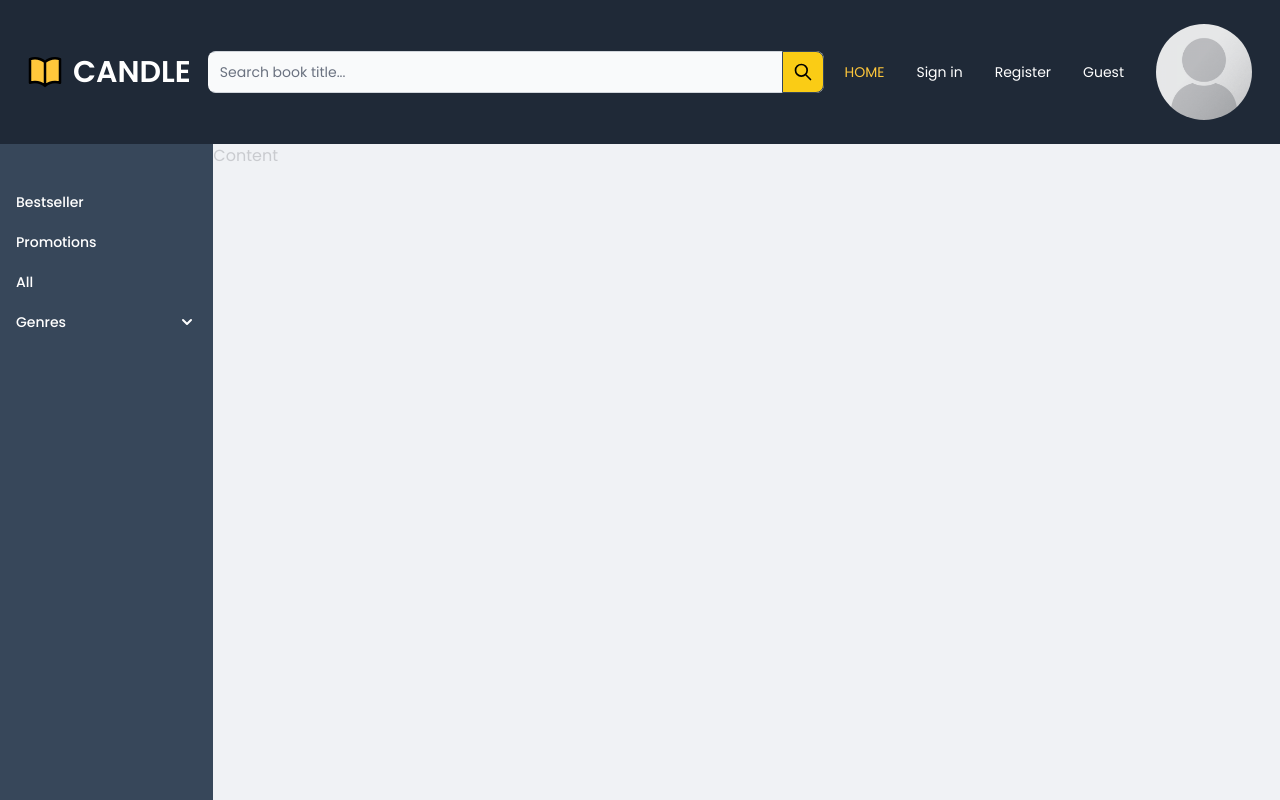
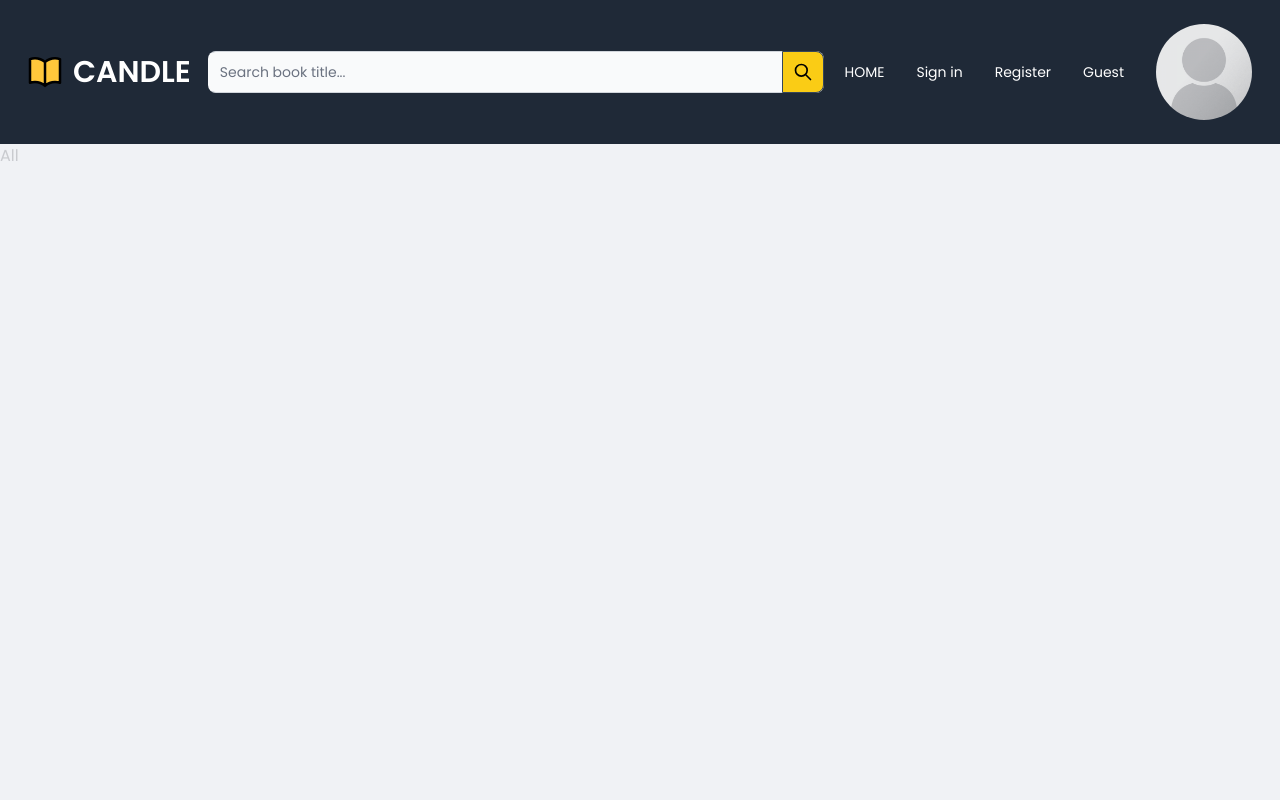
Before and after one commit to Night-of-Serenity/Candle_bookstore-frontend, a React (Vite) app: page /all in a window 1280 px wide. Before the commit this address led to /. Shown: the top 800 px of the page. Built offline with nearby package versions, Linux system fonts and the light colour scheme.

Commit message:
make active state for sidebar common btn and update route and page

```diff
--- a/src/components/SidebarCommonBtn.jsx
+++ b/src/components/SidebarCommonBtn.jsx
@@ -1,12 +1,14 @@
-import { Link } from "react-router-dom";
-export default function SidebarCommonBtn({ children }) {
+import { Link, useLocation } from "react-router-dom";
+export default function SidebarCommonBtn({ to, title }) {
+  const currentRoute = useLocation().pathname;
+  const className =
+    currentRoute === to
+      ? "block px-4 py-2 text-sm font-medium text-mainyellow bg-mainlightblue hover:bg-mainsmdarkblue hover:text-gray-200"
+      : "block px-4 py-2 text-sm font-medium text-white bg-mainlightblue hover:bg-mainsmdarkblue hover:text-gray-200";
   return (
     <li>
-      <Link
-        href=""
-        className="block px-4 py-2 text-sm font-medium text-white bg-mainlightblue hover:bg-mainsmdarkblue hover:text-gray-200"
-      >
-        {children}
+      <Link to={to} className={className}>
+        {title}
       </Link>
     </li>
   );
--- a/src/components/SidebarMenu.jsx
+++ b/src/components/SidebarMenu.jsx
@@ -1,3 +1,4 @@
+import { Link } from "react-router-dom";
 import SidebarAccordionBtn from "./SidebarAccordionBtn";
 import SidebarCommonBtn from "./SidebarCommonBtn";
 
@@ -9,9 +10,9 @@ export default function SidebarMenu() {
   ];
   return (
     <ul className="mt-10 space-y-1">
-      <SidebarCommonBtn>Bestseller</SidebarCommonBtn>
-      <SidebarCommonBtn>Promotions</SidebarCommonBtn>
-      <SidebarCommonBtn>All</SidebarCommonBtn>
+      <SidebarCommonBtn to="/bestseller" title="Bestseller" />
+      <SidebarCommonBtn to="/promotions" title="Promotions" />
+      <SidebarCommonBtn to="/all" title="All" />
       <SidebarAccordionBtn>{genres}</SidebarAccordionBtn>
     </ul>
   );
--- a/src/layouts/Content.jsx
+++ b/src/layouts/Content.jsx
@@ -1,3 +1,3 @@
-export default function Content() {
-  return <div>Content</div>;
+export default function Content({ pageTitle }) {
+  return <div>{pageTitle}</div>;
 }
--- /dev/null
+++ b/src/pages/FilterPage.jsx
@@ -0,0 +1,13 @@
+import Sidebar from "../layouts/Sidebar";
+import Content from "../layouts/Content";
+
+export default function FilterPage({ pageTitle }) {
+  return (
+    <div className="flex h-full">
+      <Sidebar />
+      <div className="flex-1">
+        <Content pageTitle={pageTitle} />
+      </div>
+    </div>
+  );
+}
--- a/src/routes/adminRoutes.jsx
+++ b/src/routes/adminRoutes.jsx
@@ -8,7 +8,6 @@ const adminRoutes = [
     element: (
       <>
         <Header />
-        Admin
         <Container />
         <Footer />
       </>
--- a/src/routes/authUserRoutes.jsx
+++ b/src/routes/authUserRoutes.jsx
@@ -2,6 +2,7 @@ import Header from "../layouts/Header";
 import Footer from "../layouts/Footer";
 import { Navigate } from "react-router-dom";
 import Homepage from "../pages/Homepage";
+import FilterPage from "../pages/FilterPage";
 
 import Container from "../layouts/Container";
 const authUserRoutes = [
@@ -10,7 +11,6 @@ const authUserRoutes = [
     element: (
       <>
         <Header />
-        AuthUser
         <Container />
         <Footer />
       </>
@@ -22,23 +22,24 @@ const authUserRoutes = [
       },
       {
         path: "/bestseller",
-        element: <div>Bestseller</div>,
+        element: <FilterPage pageTitle="bestseller" />,
       },
       {
         path: "/promotions",
-        element: <div>Promotions</div>,
+        element: <FilterPage pageTitle="promotions" />,
       },
+      { path: "/all", element: <FilterPage pageTitle="all" /> },
       {
         path: "/search",
-        element: <div>Search</div>,
+        element: <FilterPage pageTitle="search" />,
       },
       {
         path: "/author",
-        element: <div>Author</div>,
+        element: <FilterPage pageTitle="author" />,
       },
       {
         path: "/genres/",
-        element: <div>Genre</div>,
+        element: <FilterPage pageTitle="genres" />,
       },
       {
         path: "/books/:bookid",
@@ -47,19 +48,19 @@ const authUserRoutes = [
 
       {
         path: "/orderslist",
-        element: <div>purchased history</div>,
+        element: <div>orderslist</div>,
       },
       {
         path: "/cart",
-        element: <div>cart page</div>,
+        element: <div>cart</div>,
       },
       {
         path: "/checkout",
-        element: <div>checkout page</div>,
+        element: <div>checkout</div>,
       },
       {
         path: "/profile",
-        element: <div>user profile page</div>,
+        element: <div>user profile</div>,
       },
     ],
   },
--- a/src/routes/publicRoutes.jsx
+++ b/src/routes/publicRoutes.jsx
@@ -30,6 +30,7 @@ const publicRoutes = [
         path: "/promotions",
         element: <div>Promotions</div>,
       },
+      { path: "/all", element: <div>All</div> },
       {
         path: "/search",
         element: <div>Search</div>,
```
